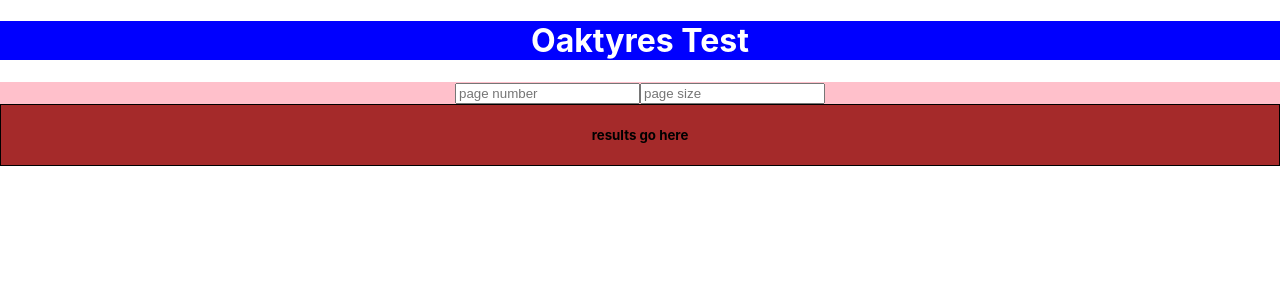
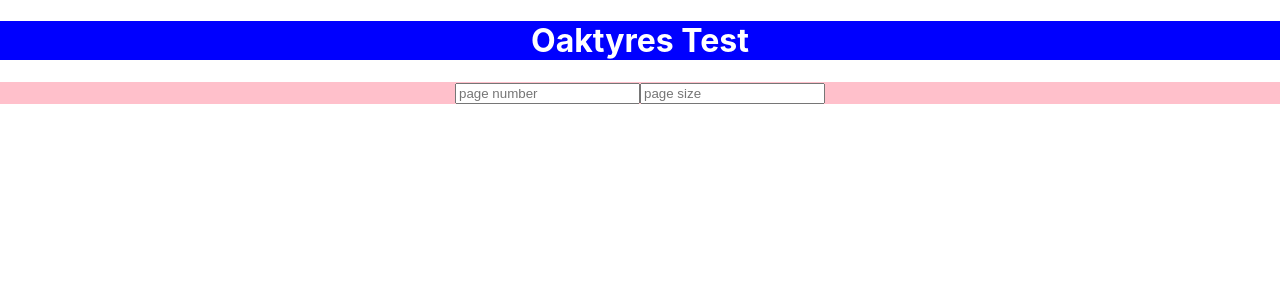
Before and after one commit to CharlieMallon/oaktyers-test, a React (Create React App) app: page / in a window 1280 px wide. Shown: the top 300 px of the page. Built offline with nearby package versions, Linux system fonts and the light colour scheme.

Commit message:
moved pagination numbers up a level

```diff
--- a/src/components/Pagination/Pagination.jsx
+++ b/src/components/Pagination/Pagination.jsx
@@ -1,19 +1,16 @@
-import React, { useState } from "react";
+import React from "react";
 import styles from "./Pagination.module.css";
 
 
-const Pagination = () => {
-    const [number, setNumber] = useState('');
+const Pagination = ({setNumber, setSize}) => {
       const handleChangeNumber = (event) => {
         setNumber(event.target.value);
       };
-    const [size, setSize] = useState('');
+
       const handleChangeSize = (event) => {
         setSize(event.target.value);
       };
 
-      //can return 0, could cause issues
-      console.log(number, size)
     return (
         <div className={styles.main}>
             <input type="number" placeholder="page number" onChange={handleChangeNumber} />
--- a/src/pages/SearchPage/searchPage.jsx
+++ b/src/pages/SearchPage/searchPage.jsx
@@ -1,16 +1,17 @@
-import React from "react";
+import React, {useState} from "react";
 import Pagination from "../../components/Pagination/Pagination";
-import ResultCard from "../../components/ResultCard/ResultCard";
 import styles from "./SearchPage.module.css"
 
 
 const SearchPage = () => {
-    // boxes for ?page and ?per_page go here
     // result cards go here
+    const [number, setNumber] = useState('');
+    const [size, setSize] = useState('');
+
+    console.log(number, size)
     return (
         <div className = {styles.main}>
-            < Pagination />
-            < ResultCard />
+            < Pagination setNumber={setNumber} setSize={setSize}/>
         </div>
     )
 }
```
